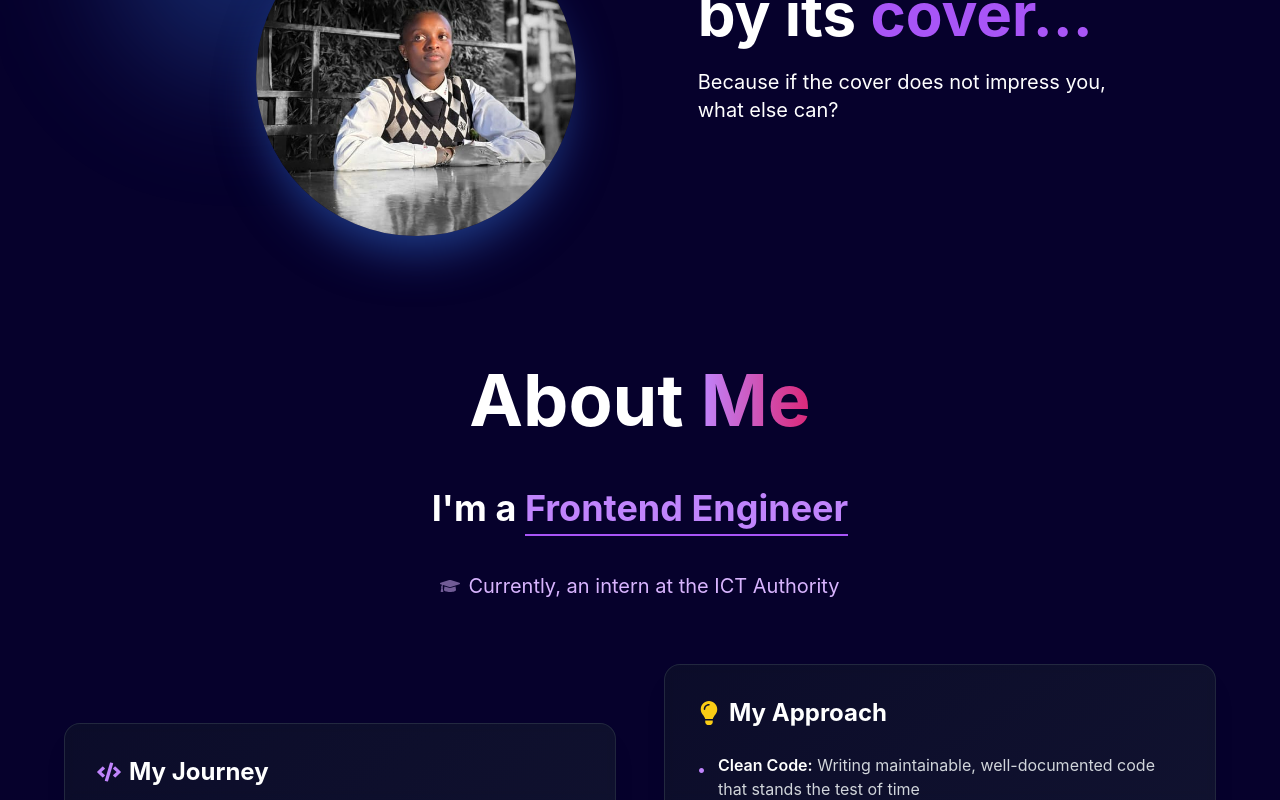
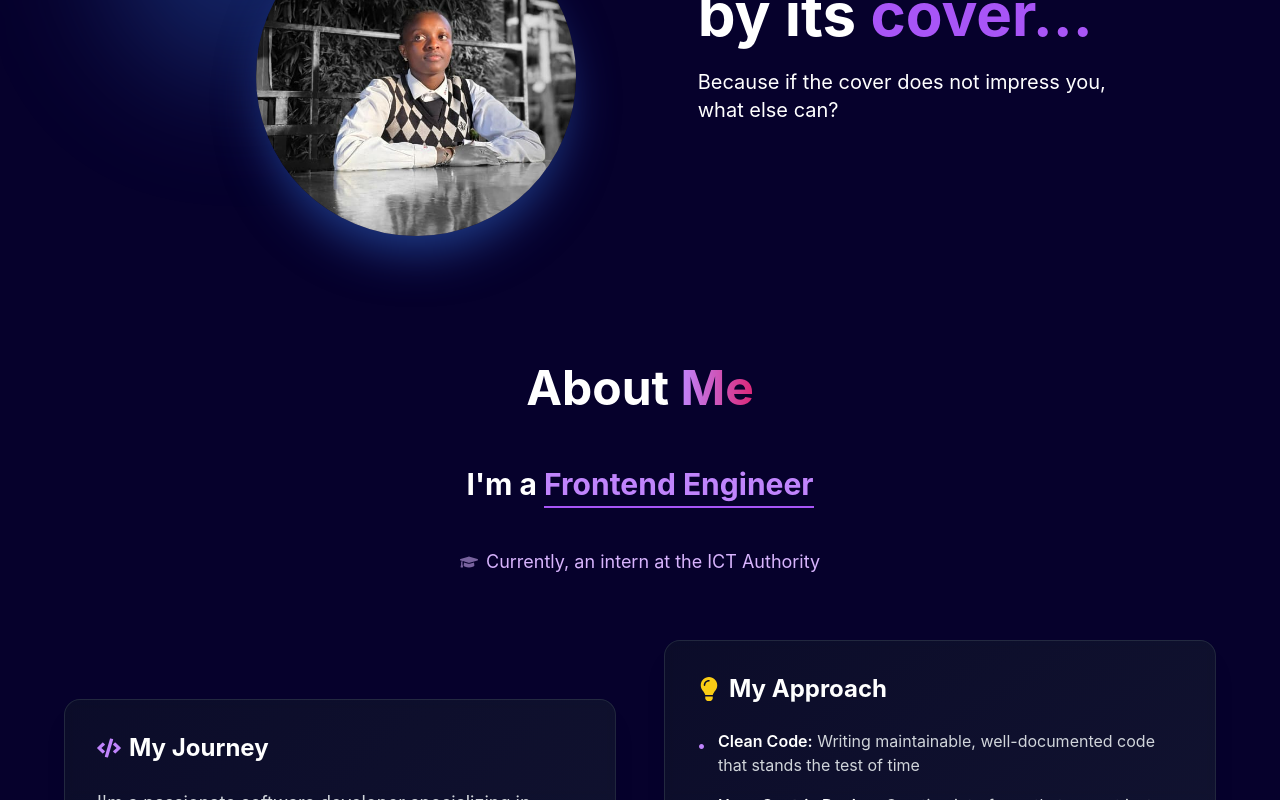
Before and after one commit to Njeriwaweru/Portfolio, a React (Create React App) app: page / in a window 1280 px wide. Shown: the part 404-1204 px from the top of the page. Built offline with nearby package versions, Linux system fonts and the light colour scheme; a web font is replaced by a local one.

Commit message:
Fixing about

```diff
--- a/src/pages/About.js
+++ b/src/pages/About.js
@@ -14,18 +14,18 @@
             <div className="max-w-6xl mx-auto">
                 {/* Header */}
                 <div className="text-center mb-16">
-                    <h1 className="text-white text-5xl md:text-7xl font-bold mb-6">
+                    <h1 className="text-white text-5xl font-bold mb-6">
                         About <span className="text-transparent bg-clip-text bg-gradient-to-r from-purple-400 to-pink-600">Me</span>
                     </h1>
                     <div className="h-24 flex items-center justify-center">
-                        <p className="text-white text-3xl md:text-4xl font-bold">
+                        <p className="text-white text-3xl font-bold">
                             I'm a{" "}
                             <span className="text-purple-400 border-b-2 border-purple-500 pb-1">
                                 {typingText}
                             </span>
                         </p>
                     </div>
-                    <p className="text-purple-300 text-xl mt-4 flex items-center justify-center gap-2">
+                    <p className="text-purple-300 text-lg mt-4 flex items-center justify-center gap-2">
                         <FaGraduationCap className="animate-pulse" />
                         Currently, an intern at the ICT Authority
                     </p>
```
